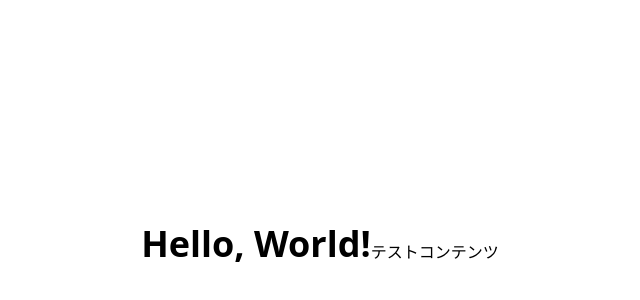
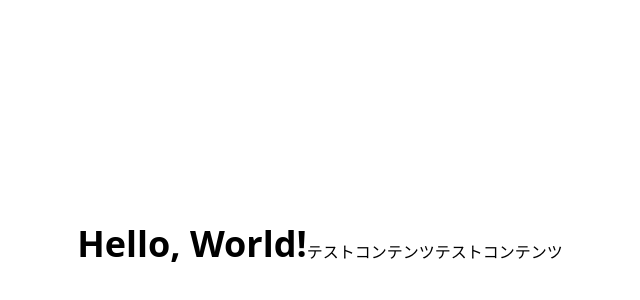
Before and after one commit to kasaya-work/testPage, a plain HTML site: page index.html in a window 1280 px wide. Shown: the part 156-456 px from the top of the page, without its empty margins (320-960 px from the left). Drawn offline with nearby package versions, Linux system fonts and the light colour scheme.

Commit message:
てえてえ

```diff
--- a/index.html
+++ b/index.html
@@ -10,6 +10,7 @@
   <div class="flex items-center justify-center h-screen">
     <h1 class="block text-4xl font-bold">Hello, World!</h1>
     <div class="mt-4">テストコンテンツ</div>
+    <div class="mt-4">テストコンテンツ</div>
   </div>
 </body>
 </html>
```
